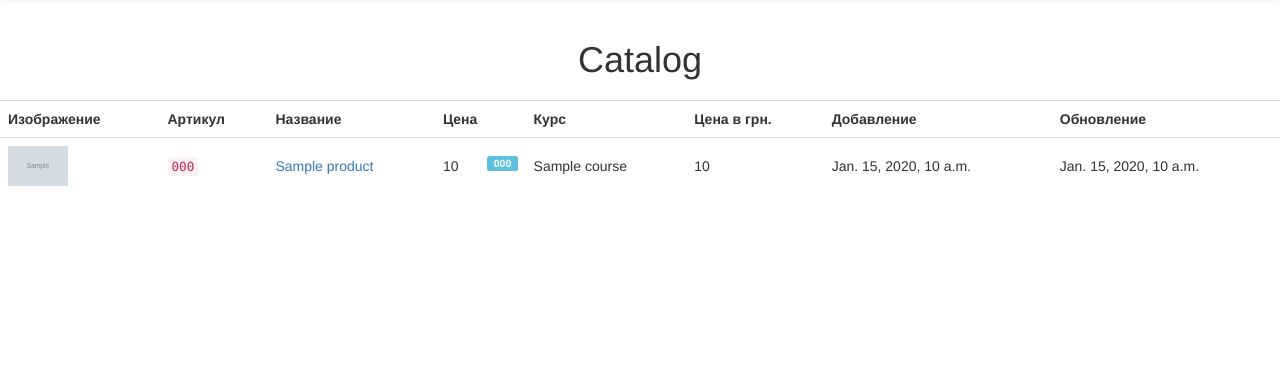
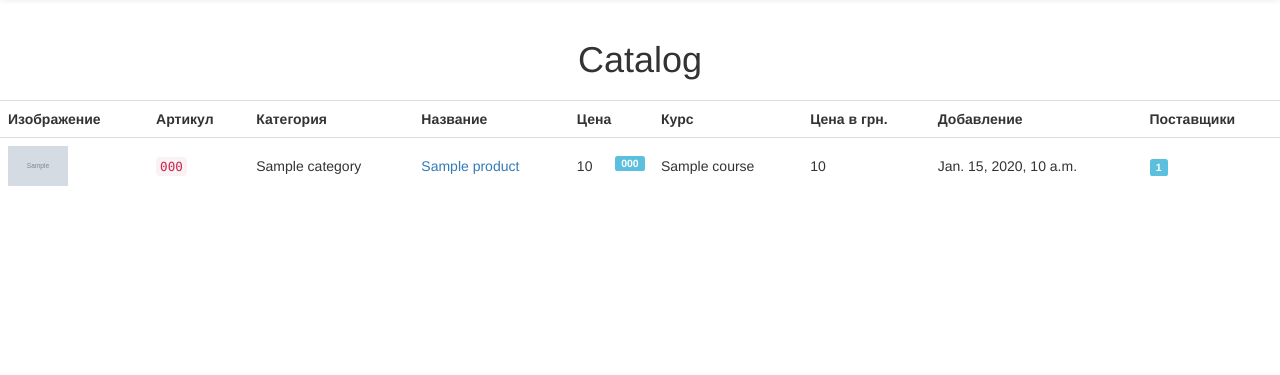
Before and after one commit to vintkor/new_prom, a Django app: template catalog/templates/all-products.html in a window 1280 px wide. Shown: the part 52-427 px from the top of the page. Run offline with Django 3.2, Linux system fonts and the light colour scheme; the template is opened without the code that fills it: most values are stand-ins (such as "Sample title", 1, 10 or a date in 2020); grey boxes marked "Sample" are stand-in pictures; some libraries are stand-ins or nearby versions.

Commit message:
Модернизированна таблица всех товаров

```diff
--- a/catalog/models.py
+++ b/catalog/models.py
@@ -78,6 +78,9 @@ class Product(BaseModel):
         return False
     get_price_UAH.short_description = 'Цена в грн'
 
+    def get_delivery_count(self):
+        return self.delivery_set.count()
+
 
 class Feature(BaseModel):
     product = models.ForeignKey(Product, verbose_name='Товар', default=None)
--- a/catalog/templates/all-products.html
+++ b/catalog/templates/all-products.html
@@ -12,23 +12,25 @@
         <tr>
             <th>Изображение</th>
             <th>Артикул</th>
+            <th>Категория</th>
             <th>Название</th>
             <th>Цена</th>
             <th>Курс</th>
             <th>Цена в грн.</th>
             <th>Добавление</th>
-            <th>Обновление</th>
+            <th>Поставщики</th>
         </tr>
         {% for product in products %}
         <tr>
             <td><div class="product-image" style="background-image: url('{% if product.image %}{{ product.image.url }}{% else %}//via.placeholder.com/350x300{% endif %}');"></div></th>
             <td><code>{{ product.code }}</code></td>
+            <td>{% if product.category %}{{ product.category }}{% endif %}</td>
             <td><a href="{% url 'single-product' product.id %}">{{ product.title }}</a></td>
             <td>{% if product.price %}{{ product.price }} <span class="label label-info pull-right">{{ product.currency.code }}</span>{% endif %}</td>
             <td>{{ product.course }}</td>
             <td>{% if product.price %}{{ product.get_price_UAH }}{% endif %}</td>
             <td>{{ product.created }}</td>
-            <td>{{ product.updated }}</td>
+            <td><span class="label {% if product.get_delivery_count == 0 %}label-danger{% else %}label-info{%endif%}">{{ product.get_delivery_count }}</span></td>
         </tr>
         {% endfor %}
     </table>
--- a/catalog/views.py
+++ b/catalog/views.py
@@ -13,6 +13,10 @@ class CatalogList(ListView):
     model = Product
     context_object_name = 'products'
     template_name = 'all-products.html'
+
+    def get_queryset(self, **kwargs):
+        queryset = Product.objects.prefetch_related('delivery_set').all()
+        return queryset
 
 
 class CatalogDetail(DetailView):
```
Also changed, not shown: 1 other file.
